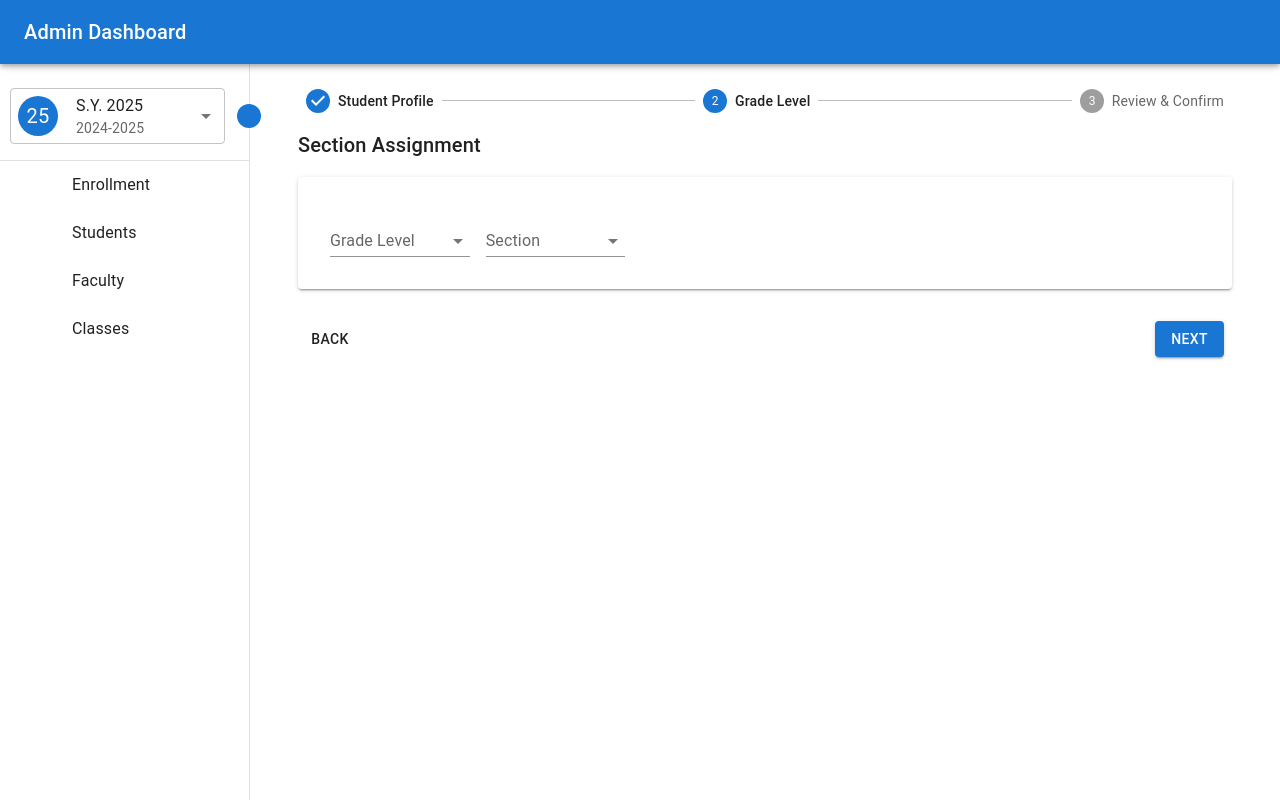
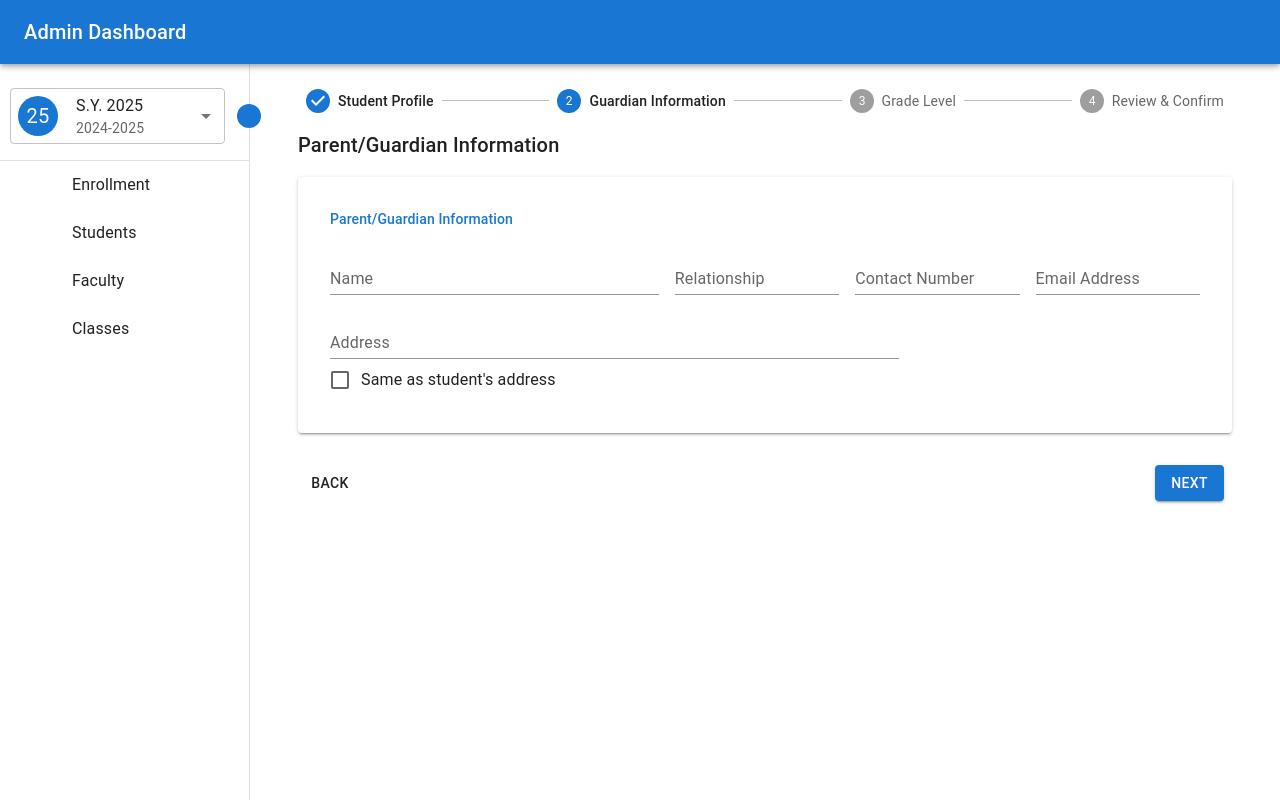
Before and after one commit to pgolez-jynx/jynx-app, a Next.js app: page /enrollment in a window 1280 px wide. Both pictures are taken after a click on the button "NEXT". Built offline with nearby package versions, Linux system fonts and the light colour scheme; some icons are missing.

Commit message:
Extract guardian information on separate page

```diff
--- /dev/null
+++ b/src/app/enrollment/EnrollmentGuardianInfoPanel.tsx
@@ -0,0 +1,104 @@
+"use client";
+
+import { Guardian, Student } from "@/services/student.client";
+import {
+  Paper,
+  Typography,
+  Box,
+  TextField,
+  Stack,
+  Autocomplete,
+  Checkbox,
+  FormControlLabel,
+  FormGroup,
+} from "@mui/material";
+import relationships from "@/data/guardian-relationships.json";
+
+export default function EnrollmentGuardianInfoPanel({
+  student,
+  guardian,
+}: {
+  student: Student | null;
+  guardian?: Guardian | null;
+}) {
+  const address = guardian?.addressSameAsStudent
+    ? student?.address
+    : guardian?.address;
+
+  return (
+    <>
+      <Typography variant="h6">Parent/Guardian Information</Typography>
+      <Paper elevation={2} sx={{ p: 4 }}>
+        <Stack component="form" spacing={2}>
+          <Box>
+            <Typography variant="subtitle2" color="primary.main">
+              Parent/Guardian Information
+            </Typography>
+          </Box>
+          <Stack direction="row" spacing={2}>
+            <Box flex={2}>
+              <TextField
+                variant="standard"
+                fullWidth
+                label="Name"
+                value={guardian?.name}
+              />
+            </Box>
+            <Box flex={1}>
+              <Autocomplete
+                freeSolo
+                options={relationships}
+                value={guardian?.relationship}
+                renderInput={(params) => (
+                  <TextField
+                    {...params}
+                    label="Relationship"
+                    variant="standard"
+                  />
+                )}
+              />
+            </Box>
+            <Box flex={1}>
+              <TextField
+                variant="standard"
+                label="Contact Number"
+                value={guardian?.contactNumber}
+              />
+            </Box>
+            <Box flex={1}>
+              <TextField
+                variant="standard"
+                fullWidth
+                label="Email Address"
+                value={guardian?.emailAddress}
+              />
+            </Box>
+          </Stack>
+          <Stack direction="row" spacing={2}>
+            <Box flex={6} alignItems="center">
+              <TextField
+                variant="standard"
+                label="Address"
+                fullWidth
+                value={address}
+              />
+              <FormGroup>
+                <FormControlLabel
+                  control={
+                    <Checkbox checked={guardian?.addressSameAsStudent} />
+                  }
+                  label="Same as student's address"
+                  sx={{
+                    whiteSpace: "nowrap",
+                    flexShrink: 0,
+                  }}
+                />
+              </FormGroup>
+            </Box>
+            <Box flex={3} />
+          </Stack>
+        </Stack>
+      </Paper>
+    </>
+  );
+}
--- a/src/app/enrollment/EnrollmentStudentProfilePanel.tsx
+++ b/src/app/enrollment/EnrollmentStudentProfilePanel.tsx
@@ -1,13 +1,17 @@
 "use client";
 
-import { fetchStudent, Student } from "@/services/student.client";
+import {
+  fetchStudent,
+  fetchStudentGuardians,
+  Guardian,
+  Student,
+} from "@/services/student.client";
 import {
   Paper,
   Typography,
   Box,
   TextField,
   Stack,
-  Divider,
   FormControl,
   FormControlLabel,
   FormLabel,
@@ -30,7 +34,10 @@ export default function EnrollmentStudentProfilePanel({
   onUpdate,
 }: {
   student: Student | null;
-  onUpdate: (student: Student | null) => void;
+  onUpdate: (data: {
+    student?: Student | null;
+    guardian?: Guardian | null;
+  }) => void;
 }) {
   const [mode, setMode] = useState<MODE>("new");
   const [studentId, setStudentId] = useState<string>("");
@@ -39,7 +46,6 @@ export default function EnrollmentStudentProfilePanel({
   const parseDateOfBirth = student?.dateOfBirth
     ? dayjs(student.dateOfBirth)
     : null;
-  console.log({ parseDateOfBirth });
 
   const handleModeChange = (event: React.ChangeEvent<HTMLInputElement>) => {
     setMode((event.target as HTMLInputElement).value as MODE);
@@ -47,14 +53,24 @@ export default function EnrollmentStudentProfilePanel({
 
   const handleSearchStudent = async () => {
     const student = await fetchStudent(studentId);
-    onUpdate(student);
+    onUpdate({ student });
     setStudentExists(!!student);
+    if (student) {
+      const guardians = await fetchStudentGuardians(studentId);
+      onUpdate({ guardian: guardians.length > 0 ? guardians[0] : undefined });
+    }
   };
 
   const handleStudentInfoChange = <K extends keyof Student>(
     key: K,
     value: Student[K]
-  ) => onUpdate({ ...student, [key]: value } as Student);
+  ) =>
+    onUpdate({
+      student: {
+        ...student,
+        [key]: value,
+      } as Student,
+    });
 
   return (
     <>
@@ -97,23 +113,9 @@ export default function EnrollmentStudentProfilePanel({
               </Stack>
             )}
           </Stack>
-        </Stack>
 
-        {(mode == "new" || studentExists) && (
-          <Stack spacing={2}>
-            <Divider
-              textAlign="left"
-              sx={{ borderStyle: "dashed", borderColor: "divider" }}
-            >
-              <Typography variant="subtitle2" color="primary.main"></Typography>
-            </Divider>
-
+          {(mode == "new" || studentExists) && (
             <Stack component="form" spacing={2}>
-              <Box>
-                <Typography variant="subtitle2" color="primary.main">
-                  Student Information
-                </Typography>
-              </Box>
               <Stack direction="row" spacing={2}>
                 <Box flex={1}>
                   <TextField
@@ -224,45 +226,8 @@ export default function EnrollmentStudentProfilePanel({
                 <Box flex={2} />
               </Stack>
             </Stack>
-
-            <Divider
-              textAlign="left"
-              sx={{ borderStyle: "dashed", borderColor: "divider" }}
-            />
-
-            <Stack component="form" spacing={2}>
-              <Box>
-                <Typography variant="subtitle2" color="primary.main">
-                  Parent/Guardian Information
-                </Typography>
-              </Box>
-              <Stack direction="row" spacing={2}>
-                <Box flex={3}>
-                  <TextField variant="standard" fullWidth label="Name" />
-                </Box>
-                <Box flex={1}>
-                  <TextField variant="standard" label="Relationship" />
-                </Box>
-                <Box flex={2} />
-              </Stack>
-              <Stack direction="row" spacing={2}>
-                <Box flex={1}>
-                  <TextField variant="standard" label="Contact Number" />
-                </Box>
-                <Box flex={1}>
-                  <TextField
-                    variant="standard"
-                    fullWidth
-                    label="Email Address"
-                  />
-                </Box>
-                <Box flex={4}>
-                  <TextField variant="standard" fullWidth label="Address" />
-                </Box>
-              </Stack>
-            </Stack>
-          </Stack>
-        )}
+          )}
+        </Stack>
       </Paper>
     </>
   );
--- a/src/app/enrollment/model.tsx
+++ b/src/app/enrollment/model.tsx
@@ -1,7 +1,8 @@
-import { Student } from "@/services/student.client";
+import { Guardian, Student } from "@/services/student.client";
 
 export interface Enrollment {
   student: Student | null;
+  guardian: Guardian | null;
   gradeLevel: string | null;
   section: string | null;
 }
--- a/src/app/enrollment/page.tsx
+++ b/src/app/enrollment/page.tsx
@@ -8,8 +8,14 @@ import EnrollmentSectionAssignmentPanel from "./EnrollmentSectionAssignmentPanel
 import EnrollmentReviewAndConfirmPanel from "./EnrollmentReviewAndConfirmPanel";
 import { Student } from "@/services/student.client";
 import { Enrollment } from "./model";
+import EnrollmentGuardianInfoPanel from "./EnrollmentGuardianInfoPanel";
 
-const steps = ["Student Profile", "Grade Level", "Review & Confirm"];
+const steps = [
+  "Student Profile",
+  "Guardian Information",
+  "Grade Level",
+  "Review & Confirm",
+];
 
 export default function EnrollmentPage() {
   const [activeStep, setActiveStep] = useState(0);
@@ -17,6 +23,7 @@ export default function EnrollmentPage() {
     student: null,
     gradeLevel: null,
     section: null,
+    guardian: null,
   });
 
   const handlePreviousStep = () => {
@@ -30,14 +37,8 @@ export default function EnrollmentPage() {
   /**
    * Student -related handler
    */
-  const handleStudentUpdate = (student: Student | null) => {
-    setEnrollment((prev) => ({
-      ...prev,
-      student,
-    }));
-  };
-
   const handleEnrollmentUpdate = (data: {
+    student?: Student | null;
     gradeLevel?: string;
     section?: string;
   }) => {
@@ -67,17 +68,25 @@ export default function EnrollmentPage() {
         {activeStep === 0 && (
           <EnrollmentStudentProfilePanel
             student={enrollment.student}
-            onUpdate={handleStudentUpdate}
+            onUpdate={handleEnrollmentUpdate}
           />
         )}
+
         {activeStep === 1 && (
+          <EnrollmentGuardianInfoPanel
+            student={enrollment.student}
+            guardian={enrollment.guardian}
+          />
+        )}
+
+        {activeStep === 2 && (
           <EnrollmentSectionAssignmentPanel
             gradeLevel={enrollment.gradeLevel}
             section={enrollment.section}
             onUpdate={handleEnrollmentUpdate}
           />
         )}
-        {activeStep === 2 && (
+        {activeStep === 3 && (
           <EnrollmentReviewAndConfirmPanel enrollment={enrollment} />
         )}
 
--- /dev/null
+++ b/src/data/guardian-relationships.json
@@ -0,0 +1,20 @@
+[
+  "Mother",
+  "Father",
+  "Parent",
+  "Stepmother",
+  "Stepfather",
+  "Legal Guardian",
+  "Adoptive Parent",
+  "Foster Parent",
+  "Grandmother",
+  "Grandfather",
+  "Grandparent",
+  "Aunt",
+  "Uncle",
+  "Sibling",
+  "Caregiver",
+  "Custodian",
+  "Court-Appointed Guardian",
+  "Family Friend"
+]
--- a/src/services/student.client.tsx
+++ b/src/services/student.client.tsx
@@ -7,6 +7,15 @@ export interface Student {
   gender: string;
   dateOfBirth: string;
   nationality: string;
+  address?: string;
+}
+
+export interface Guardian {
+  name: string;
+  relationship: string;
+  contactNumber: string;
+  emailAddress: string;
+  addressSameAsStudent?: boolean;
   address?: string;
 }
 
@@ -28,3 +37,24 @@ export const fetchStudent = (studentId: string): Student | null => {
       return null;
   }
 };
+
+export const fetchStudentGuardians = (studentId: string): Guardian[] => {
+  return studentId === "1234"
+    ? [
+        {
+          name: "Jane Doe",
+          relationship: "Mother",
+          contactNumber: "09171234567",
+          emailAddress: "jane.doe@example.com",
+          addressSameAsStudent: true,
+        },
+        {
+          name: "John Doe",
+          relationship: "Father",
+          contactNumber: "09171234568",
+          emailAddress: "john.doe@example.com",
+          address: "381, Other St, Cityville, Countryland",
+        },
+      ]
+    : [];
+};
```
